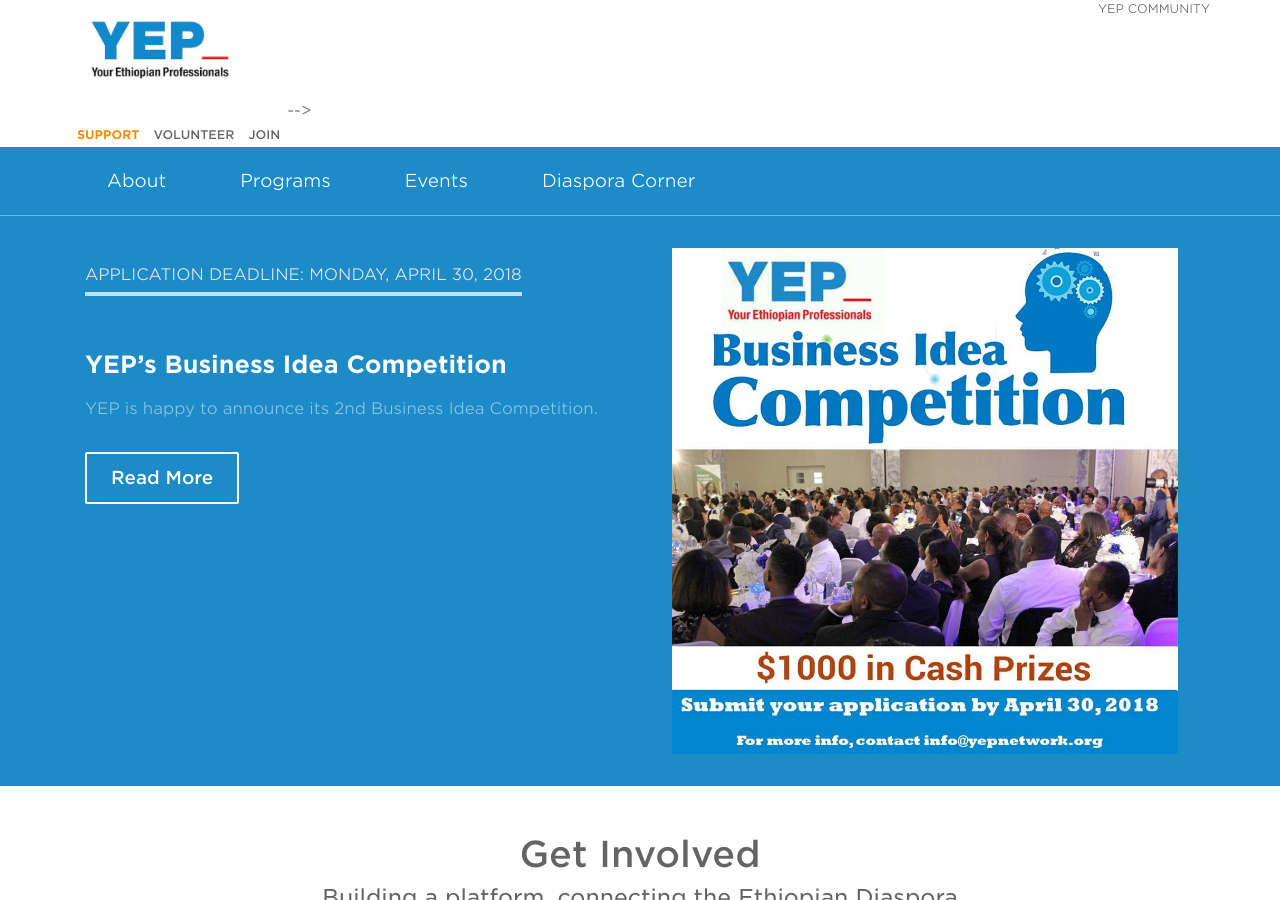
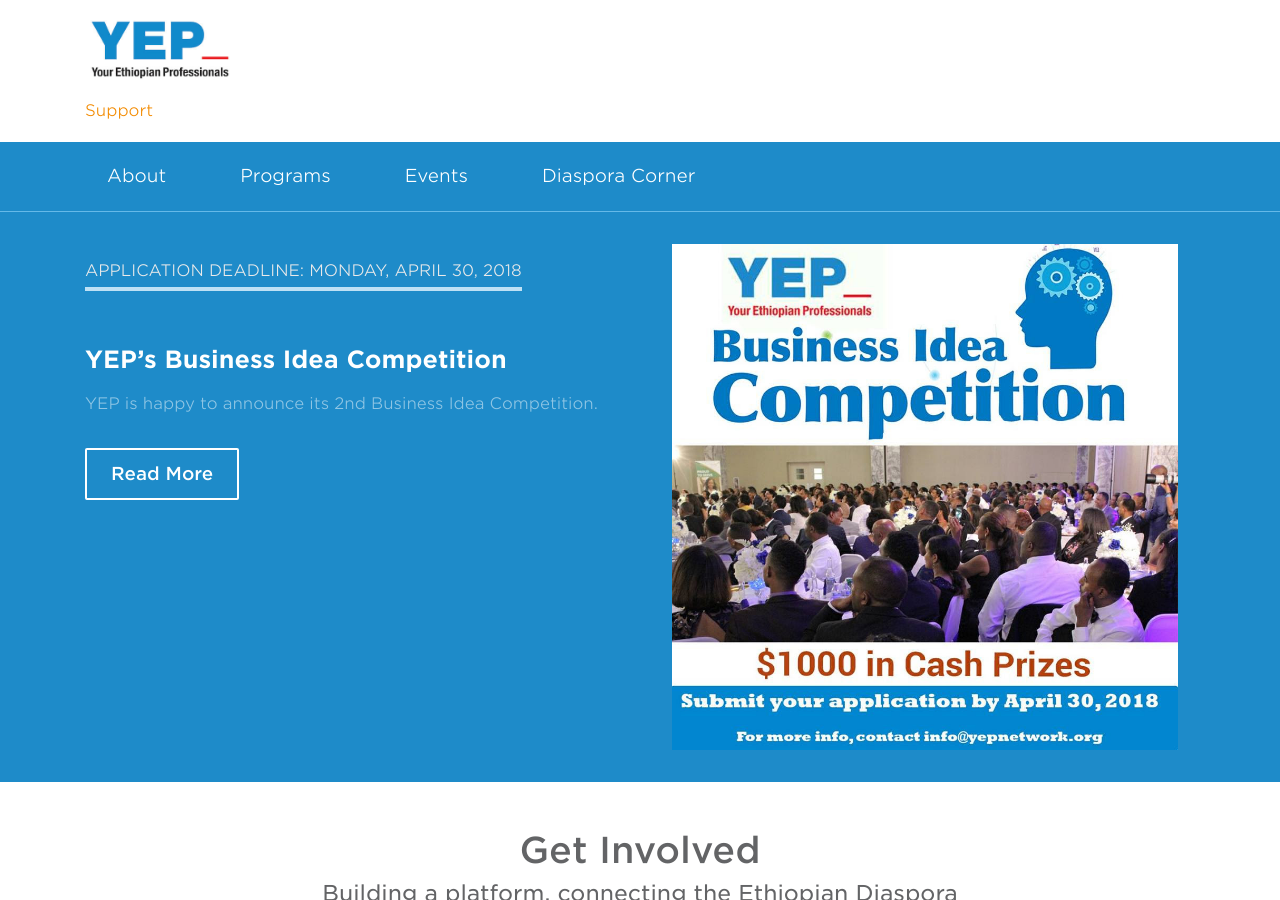
Before and after one commit to YEPNetwork/yepnetwork.github.io, a Jekyll site: the page built from index.html, in a window 1280 px wide and 900 px high. Built offline with Jekyll 4.4.1, drawn with Linux system fonts in a browser that asks for light colours; nearby versions of some CDN libraries; comment, search, counter and statistics services are not loaded.

Commit message:
Update sitehead.html

```diff
--- a/_includes/sitehead.html
+++ b/_includes/sitehead.html
@@ -6,19 +6,21 @@
         <img src="{{ "/assets/images/logo.png" | prepend: site.baseurl" id="logo" alt="The {{ site.title }}">
       </a>
     </div>
-       <!––
-    <div class="navbar-right hidden-xs">
+   <!--
+     <div class="navbar-right hidden-xs">
       <div class="utilitynav">
        <span class="fac-hub"><a href="https://yepnetwork.github.io/" class="fac-hub">YEP Community</a></span>
       </div>
        <div class="supernav">
+       -->
        <ul class="nav" role="navigation">
-          <li class="donate"><a href="/donate" class="has-mp-click" data-event-label="Click Donate Button in Header">Support</a></li>
-          <li class="Volunteer"><a href="/volunteer" class="has-mp-click" data-event-label="Click Volunteer Button in Header">Volunteer</a></li>
-          <li class="Member"><a href="/join" class="has-mp-click" data-event-label="Click Donate Button in Header">Join</a></li>
+           <li class="donate"><a href="/donate" class="has-mp-click" data-event-label="Click Donate Button in Header">Support</a></li>
+          <!--
+           <li class="Volunteer"><a href="/volunteer" class="has-mp-click" data-event-label="Click Volunteer Button in Header">Volunteer</a></li>
+           <li class="Member"><a href="/join" class="has-mp-click" data-event-label="Click Donate Button in Header">Join</a></li>
+           -->
         </ul>
       </div>
-      -->
     </div>
   </div>
 </div>
```
